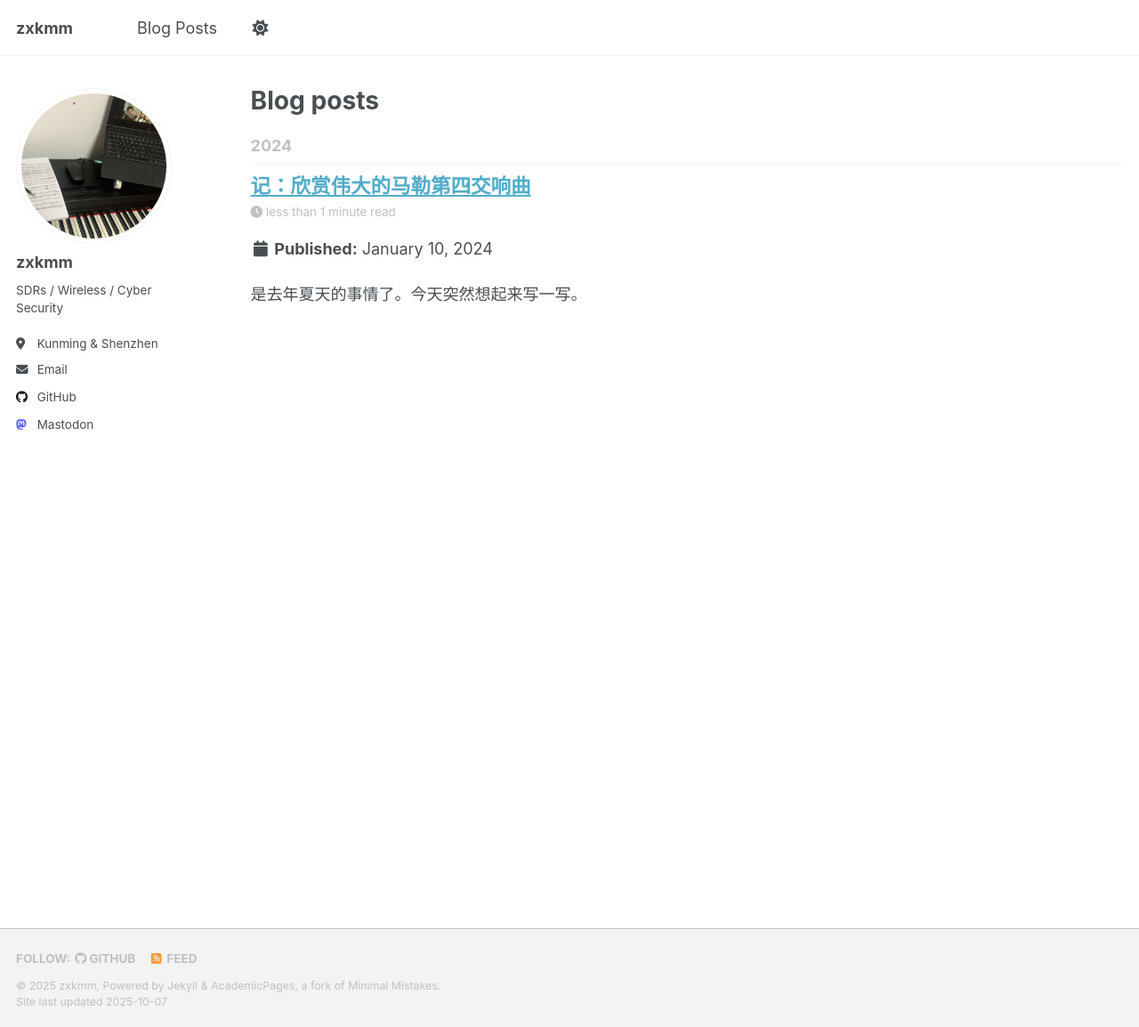
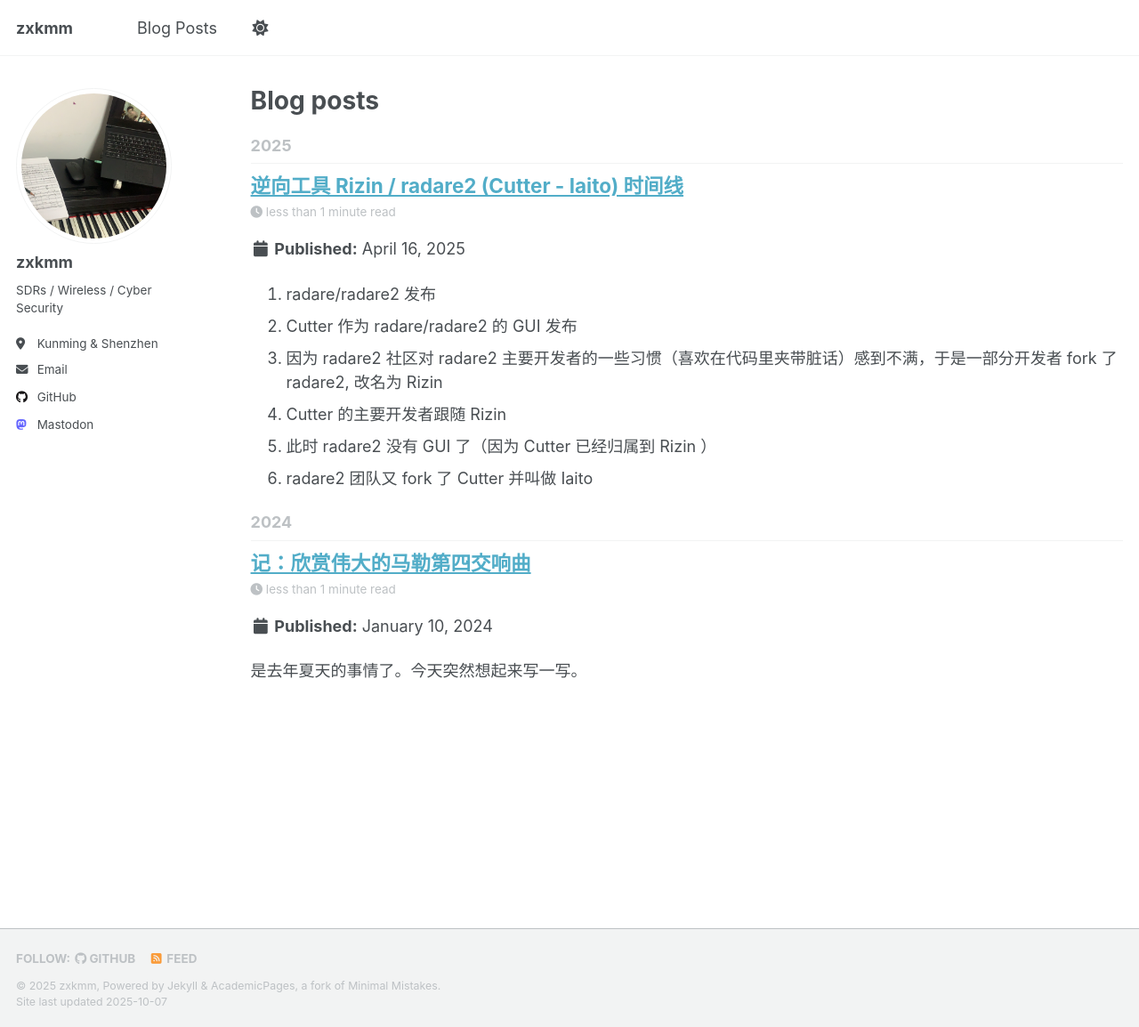
Before and after one commit to zxkmm/zxkmm.github.io, a Jekyll site: the page built from _pages/year-archive.html, in a window 1280 px wide and 1154 px high. Shown: the whole window at 89% size. Built offline with Jekyll 4.4.1, drawn with Linux system fonts in a browser that asks for light colours; a script that is not in the unit is left out.

Commit message:
add posts and update discord link

```diff
--- /dev/null
+++ b/_posts/2025-04-16-0.md
@@ -0,0 +1,20 @@
+---
+title: '逆向工具 Rizin / radare2 (Cutter - Iaito) 时间线'
+date: 2025-04-16
+permalink: /posts/2024/01/2024-01-10-0/
+tags:
+  - music
+  - mahler
+---
+1. radare/radare2 发布
+2. Cutter 作为 radare/radare2 的 GUI 发布
+3. 因为 radare2 社区对 radare2 主要开发者的一些习惯（喜欢在代码里夹带脏话）感到不满，于是一部分开发者 fork 了 radare2, 改名为 Rizin
+4. Cutter 的主要开发者跟随 Rizin
+5. 此时 radare2 没有 GUI 了（因为 Cutter 已经归属到 Rizin ）
+6. radare2 团队又 fork 了 Cutter 并叫做 Iaito
+
+---
+备注：
+- 因为 radare2 和 radare 只是一个版本号变动，没有涉及人员分散，所以放在一起
+- TLDR: 如果你希望你用的软件开发者认真对待，去用 Cutter 和 Rizin
+- 若有错误欢迎指出
```
Also changed, not shown: _pages/about.md (+4 -0 lines).
